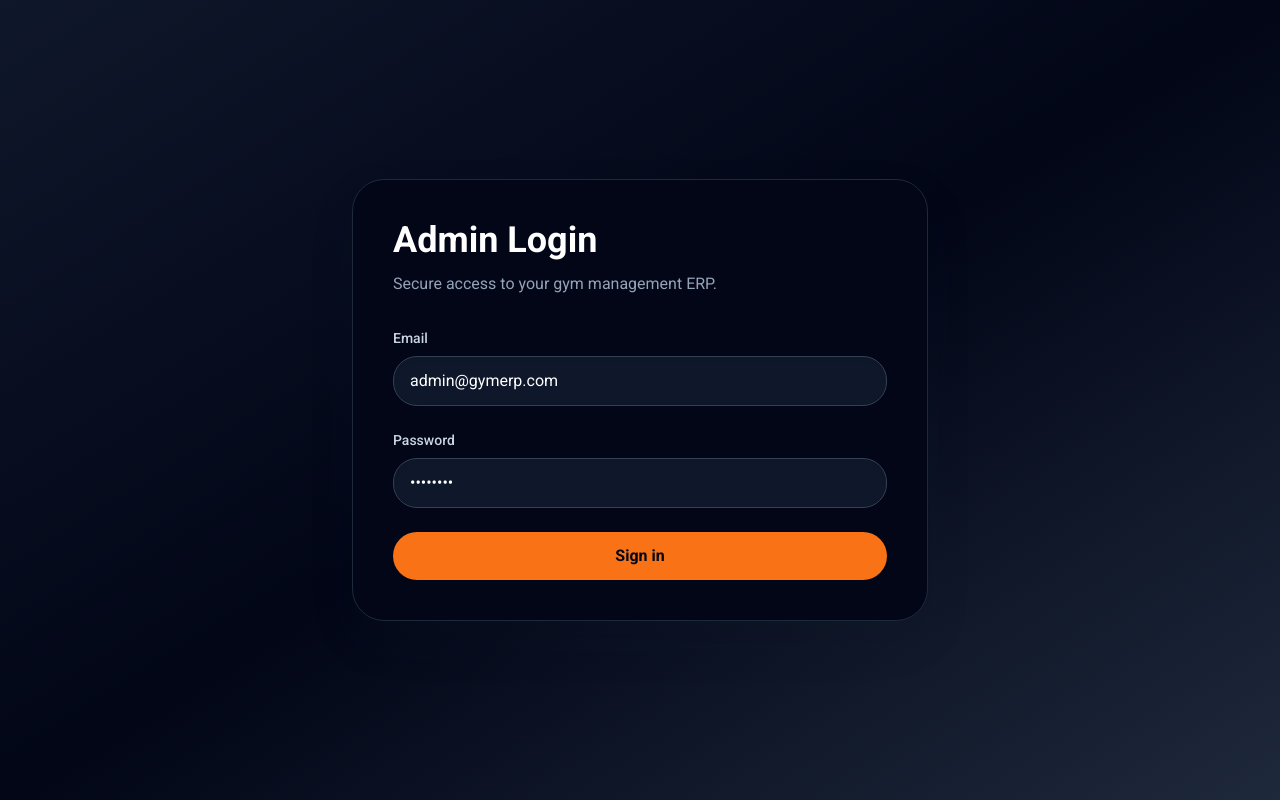
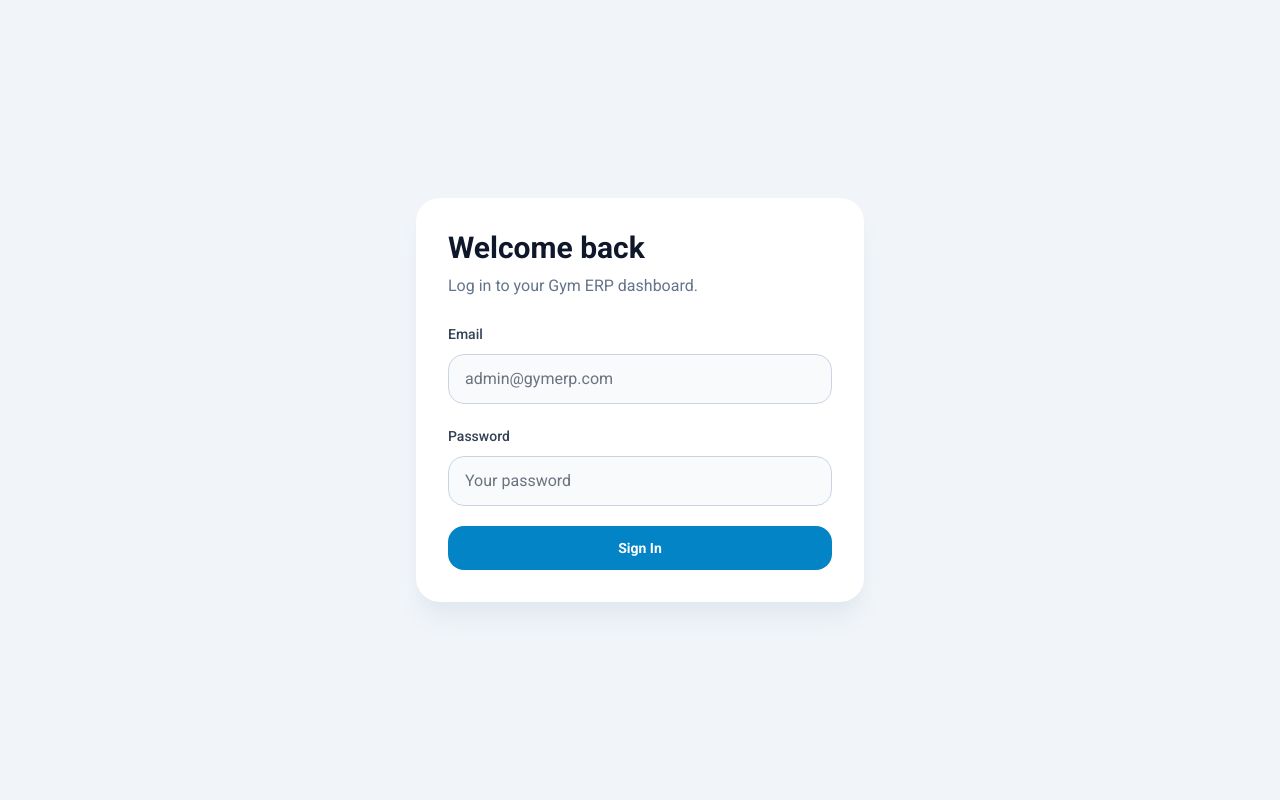
Before and after one commit to adminsadhamsolutions-tech/gym, a React (Vite) app in the folder frontend/: page /login in a window 1280 px wide. Built offline with nearby package versions, Linux system fonts and the light colour scheme; no server answers.

Commit message:
Fix login/auth flow and add backend auth endpoint

```diff
--- a/frontend/src/api/axiosConfig.js
+++ b/frontend/src/api/axiosConfig.js
@@ -1,7 +1,7 @@
 import axios from 'axios';
 
-const API_BASE_URL = import.meta.env.VITE_API_BASE_URL || import.meta.env.VITE_API_BASE || 'https://api.orienfitness.in/api';
-const BACKEND_ASSET_URL = import.meta.env.VITE_BACKEND_ASSET_URL || import.meta.env.VITE_IMAGE_URL || 'https://api.orienfitness.in/api';
+const API_BASE_URL = import.meta.env.VITE_API_BASE_URL || import.meta.env.VITE_API_BASE || '/api';
+const BACKEND_ASSET_URL = import.meta.env.VITE_BACKEND_ASSET_URL || import.meta.env.VITE_IMAGE_URL || '/api';
 
 const axiosInstance = axios.create({
   baseURL: API_BASE_URL,
--- a/frontend/src/auth/PrivateRoute.jsx
+++ b/frontend/src/auth/PrivateRoute.jsx
@@ -2,11 +2,11 @@ import { Navigate, useLocation } from 'react-router-dom';
 import { useAuth } from './authContext';
 
 const PrivateRoute = ({ children }) => {
-  const { user } = useAuth();
+  const { isAuthenticated } = useAuth();
   const location = useLocation();
 
-  if (!user) {
-    return <Navigate to="/login" state={{ from: location }} replace />;
+  if (!isAuthenticated) {
+    return <Navigate to="/login" replace state={{ from: location }} />;
   }
 
   return children;
--- a/frontend/src/auth/authContext.jsx
+++ b/frontend/src/auth/authContext.jsx
@@ -1,50 +1,52 @@
 import { createContext, useContext, useState } from 'react';
 import axios from '../api/axiosConfig';
 
-const AuthContext = createContext();
+const AuthContext = createContext(null);
 
 export const AuthProvider = ({ children }) => {
-  const AUTO_LOGIN = (import.meta.env.VITE_AUTO_LOGIN || import.meta.env.VITE_DEV_AUTO_LOGIN) === 'true';
   const [user, setUser] = useState(() => {
-    const existing = localStorage.getItem('erp_token');
-    if (existing) return existing;
-    if (AUTO_LOGIN) {
-      const token = `dev-token-${Date.now()}`;
-      localStorage.setItem('erp_token', token);
-      return token;
-    }
-    return null;
+    const savedUser = localStorage.getItem('erp_user');
+    return savedUser ? JSON.parse(savedUser) : null;
   });
+  const [token, setToken] = useState(() => localStorage.getItem('erp_token'));
 
-  const login = async (email, password) => {
-    if (AUTO_LOGIN) {
-      // Development shortcut: bypass backend auth
-      const token = `dev-token-${Date.now()}`;
-      localStorage.setItem('erp_token', token);
-      setUser(token);
-      return;
+  const isAuthenticated = Boolean(token);
+
+  const login = async ({ email, password }) => {
+    const response = await axios.post('/login', { email, password });
+    const payload = response?.data;
+    if (!payload?.success || !payload?.token) {
+      throw new Error(payload?.message || 'Unable to log in.');
     }
 
-    const res = await axios.post('/login', { email, password });
-
-    if (res.data.success) {
-      localStorage.setItem('erp_token', res.data.token);
-      setUser(res.data.token);
-    } else {
-      throw new Error(res.data.message);
+    localStorage.setItem('erp_token', payload.token);
+    if (payload.user) {
+      localStorage.setItem('erp_user', JSON.stringify(payload.user));
+      setUser(payload.user);
     }
+    setToken(payload.token);
+    return payload;
   };
 
   const logout = () => {
     localStorage.removeItem('erp_token');
+    localStorage.removeItem('erp_user');
     setUser(null);
+    setToken(null);
+    window.location.href = '/login';
   };
 
   return (
-    <AuthContext.Provider value={{ user, login, logout }}>
+    <AuthContext.Provider value={{ user, token, isAuthenticated, login, logout }}>
       {children}
     </AuthContext.Provider>
   );
 };
 
-export const useAuth = () => useContext(AuthContext);
+export const useAuth = () => {
+  const context = useContext(AuthContext);
+  if (!context) {
+    throw new Error('useAuth must be used within AuthProvider');
+  }
+  return context;
+};
--- a/frontend/src/pages/Login.jsx
+++ b/frontend/src/pages/Login.jsx
@@ -3,127 +3,86 @@ import { useNavigate, useLocation } from 'react-router-dom';
 import { useAuth } from '../auth/authContext';
 
 const Login = () => {
-  const { login, user } = useAuth();
   const navigate = useNavigate();
   const location = useLocation();
+  const { login, isAuthenticated } = useAuth();
+  const [email, setEmail] = useState('');
+  const [password, setPassword] = useState('');
+  const [error, setError] = useState('');
+  const [loading, setLoading] = useState(false);
+
   const from = location.state?.from?.pathname || '/';
 
   useEffect(() => {
-    if (user) {
+    if (isAuthenticated) {
       navigate(from, { replace: true });
     }
-  }, [user, navigate, from]);
+  }, [isAuthenticated, navigate, from]);
 
-  const [email, setEmail] = useState('admin@gymerp.com');
-  const [password, setPassword] = useState('admin123');
-  const [error, setError] = useState('');
-  const [loading, setLoading] = useState(false);
-
-  const AUTO_LOGIN = (import.meta.env.VITE_AUTO_LOGIN || import.meta.env.VITE_DEV_AUTO_LOGIN) === 'true';
-
-  // Auto-submit on mount if dev auto-login is enabled
-  useEffect(() => {
-    if (AUTO_LOGIN && !user && !loading) {
-      setLoading(true);
-      login(email, password).then(() => {
-        setTimeout(() => navigate(from, { replace: true }), 100);
-      }).catch(err => {
-        setError(err.message || 'Auto-login failed');
-        setLoading(false);
-      });
-    }
-  }, [AUTO_LOGIN, user, loading, login, navigate, from, email, password]);
-
-  const handleSubmit = async (e) => {
-    e.preventDefault();
-    setLoading(true);
+  const handleSubmit = async (event) => {
+    event.preventDefault();
     setError('');
 
+    if (!email || !password) {
+      setError('Please enter both email and password.');
+      return;
+    }
+
+    setLoading(true);
+
     try {
-      await login(email, password);
-
-      // small delay ensures state sync
-      setTimeout(() => {
-        navigate('/');
-      }, 100);
-
+      await login({ email, password });
+      navigate(from, { replace: true });
     } catch (err) {
-      setError(
-        err?.response?.data?.message ||
-        err.message ||
-        'Login failed. Check your credentials.'
-      );
+      setError(err.message || 'Login failed. Please check your credentials.');
     } finally {
       setLoading(false);
     }
   };
 
   return (
-    <div className="min-h-screen flex items-center justify-center bg-gradient-to-br from-slate-900 via-slate-950 to-slate-800 p-4">
-      <div className="w-full max-w-xl rounded-[32px] border border-slate-800 bg-slate-950 p-10 shadow-soft">
+    <div className="min-h-screen bg-slate-100 flex items-center justify-center px-4 py-10">
+      <div className="w-full max-w-md rounded-3xl bg-white p-8 shadow-xl shadow-slate-200">
+        <h1 className="text-3xl font-semibold text-slate-900 mb-2">Welcome back</h1>
+        <p className="text-slate-500 mb-6">Log in to your Gym ERP dashboard.</p>
 
-        <h1 className="text-4xl font-semibold text-white">Admin Login</h1>
-        <p className="mt-3 text-slate-400">
-          {AUTO_LOGIN ? 'Accessing dashboard...' : 'Secure access to your gym management ERP.'}
-        </p>
-
-        {AUTO_LOGIN && loading && (
-          <div className="mt-8 text-center">
-            <div className="inline-flex items-center justify-center">
-              <div className="animate-spin rounded-full h-8 w-8 border-t-2 border-b-2 border-orange-500"></div>
-            </div>
-            <p className="mt-4 text-slate-300">Auto-logging in...</p>
+        {error && (
+          <div className="mb-4 rounded-xl border border-red-200 bg-red-50 px-4 py-3 text-red-700">
+            {error}
           </div>
         )}
 
-        {!AUTO_LOGIN && (
-          <>
-
-        <form onSubmit={handleSubmit} className="mt-8 space-y-6">
-
-          <div>
-            <label className="block text-sm font-medium text-slate-300">
-              Email
-            </label>
+        <form onSubmit={handleSubmit} className="space-y-5">
+          <label className="block">
+            <span className="text-sm font-medium text-slate-700">Email</span>
             <input
-              type="text"
+              type="email"
               value={email}
               onChange={(e) => setEmail(e.target.value)}
-              required
-              className="mt-2 w-full rounded-3xl border border-slate-700 bg-slate-900 px-4 py-3 text-white shadow-inner"
+              placeholder="admin@gymerp.com"
+              className="mt-2 w-full rounded-2xl border border-slate-300 bg-slate-50 px-4 py-3 text-slate-900 outline-none transition focus:border-sky-500 focus:ring-2 focus:ring-sky-200"
             />
-          </div>
+          </label>
 
-          <div>
-            <label className="block text-sm font-medium text-slate-300">
-              Password
-            </label>
+          <label className="block">
+            <span className="text-sm font-medium text-slate-700">Password</span>
             <input
               type="password"
               value={password}
               onChange={(e) => setPassword(e.target.value)}
-              required
-              className="mt-2 w-full rounded-3xl border border-slate-700 bg-slate-900 px-4 py-3 text-white shadow-inner"
+              placeholder="Your password"
+              className="mt-2 w-full rounded-2xl border border-slate-300 bg-slate-50 px-4 py-3 text-slate-900 outline-none transition focus:border-sky-500 focus:ring-2 focus:ring-sky-200"
             />
-          </div>
-
-          {error && (
-            <div className="rounded-3xl border border-red-600 bg-red-950 px-4 py-3 text-red-300">
-              {error}
-            </div>
-          )}
+          </label>
 
           <button
             type="submit"
             disabled={loading}
-            className="w-full rounded-3xl bg-orange-500 px-6 py-3 text-base font-semibold text-slate-950 transition hover:bg-orange-400"
+            className="w-full rounded-2xl bg-sky-600 px-4 py-3 text-sm font-semibold text-white transition hover:bg-sky-700 disabled:cursor-not-allowed disabled:bg-slate-400"
           >
-            {loading ? 'Signing in...' : 'Sign in'}
+            {loading ? 'Signing in...' : 'Sign In'}
           </button>
-
         </form>
-        </>
-        )}
       </div>
     </div>
   );
```
Also changed, not shown: 1 other file (tests, documents, lock files or other folders).
